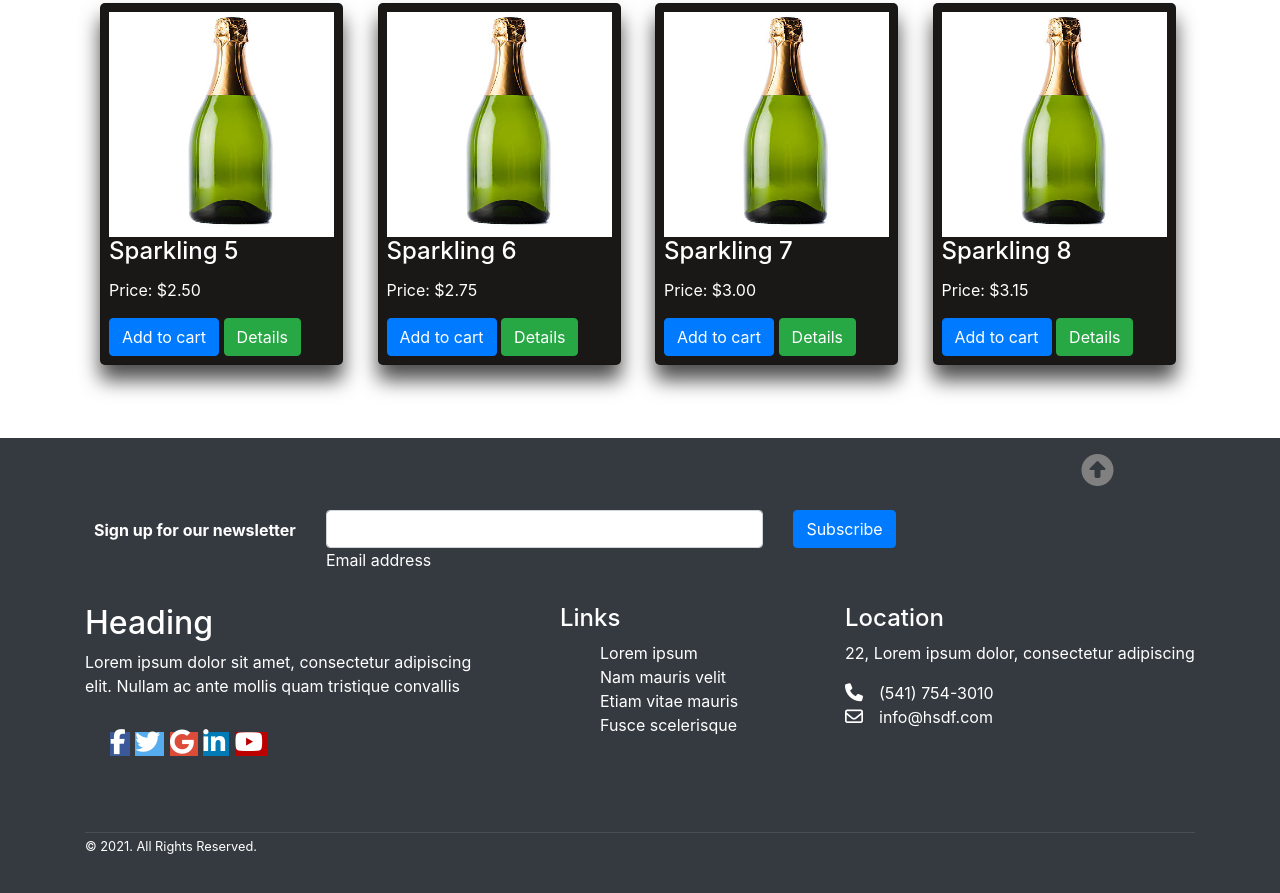
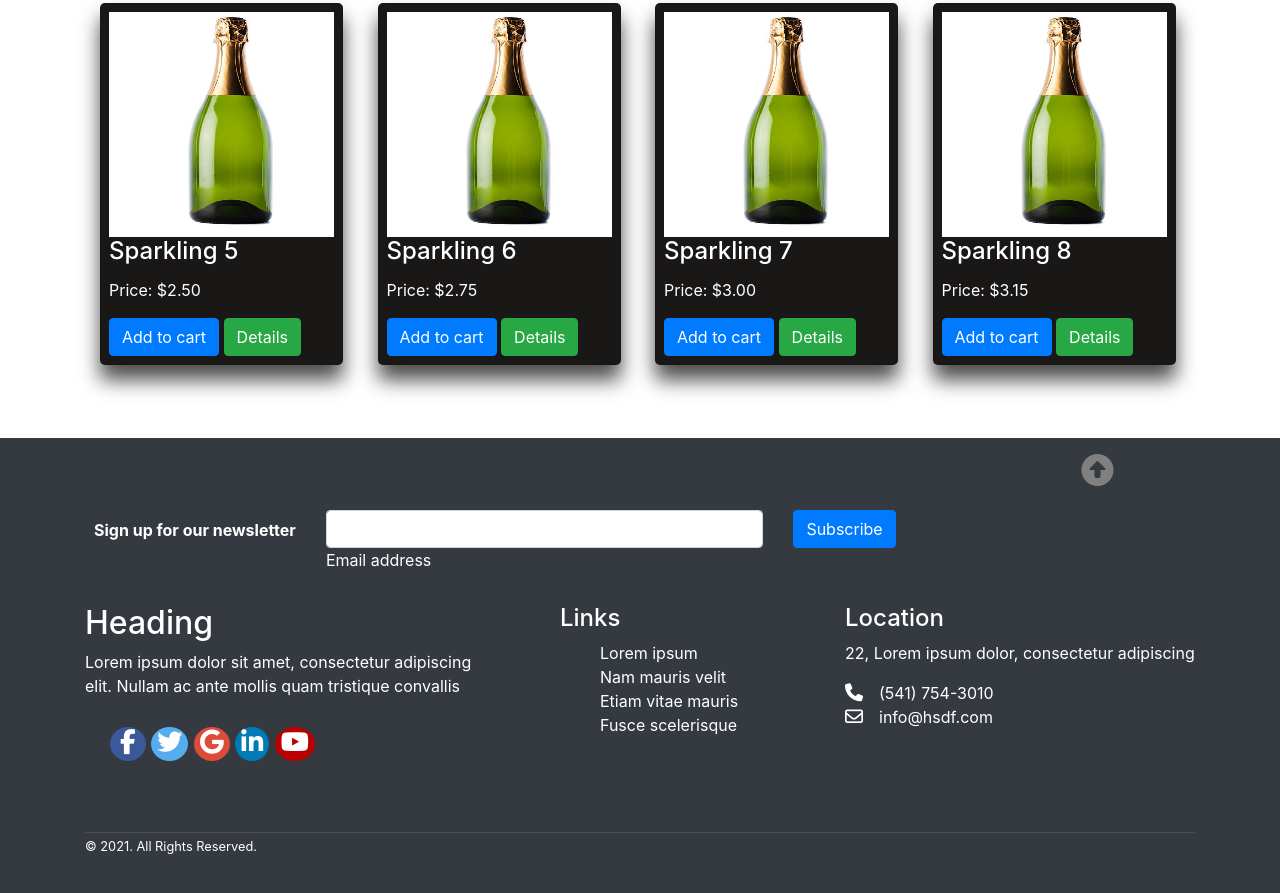
Before and after one commit to sodastereo87/wines_01, a plain HTML site: page index.html in a window 1280 px wide. Shown: the part 3467-4360 px from the top of the page. Drawn offline with nearby package versions, Linux system fonts and the light colour scheme; a web font is replaced by a local one.

Commit message:
comment app updated

```diff
--- a/app.css
+++ b/app.css
@@ -145,7 +145,7 @@ h3 {
 
 /* Style the social media icons with color, if you want */
 .icon-bar a:hover {
-  background-color: lightgray;
+  background-color: darkgray;
 }
 
 .facebook {
--- a/index.html
+++ b/index.html
@@ -558,13 +558,18 @@
                 <div class="col-lg-5 col-xs-12 about-company">
                     <h2>Heading</h2>
                     <p class="pr-5 text-white-50">Lorem ipsum dolor sit amet, consectetur adipiscing elit. Nullam ac
-                        ante
-                        mollis quam tristique convallis </p>
-                    <p id="iconfoot"><a href="#" class="facebook"><i class="fa fa-facebook mr-1"></i></a>
-                        <a href="#" class="twitter"><i class="fa fa-twitter mr-1"></i></a>
-                        <a href="#" class="google"><i class="fa fa-google mr-1"></i></a>
-                        <a href="#" class="linkedin"><i class="fa fa-linkedin mr-1"></i></a>
-                        <a href="#" class="youtube"><i class="fa fa-youtube mr-1"></i></a>
+                        ante mollis quam tristique convallis </p>
+                    <p id="iconfoot">
+                        <a href="#" class="facebook" style="padding: 5px; border-radius: 50%;"><i class="fa fa-facebook"
+                                style="padding-left: 5px; padding-right: 5px;"></i></a>
+                        <a href="#" class="twitter" style="padding: 5px; border-radius: 50%;"><i class="fa fa-twitter"
+                                style="padding-left: 1px; padding-right: 1px;"></i></a>
+                        <a href="#" class="google" style="padding: 5px; border-radius: 50%;"><i class="fa fa-google"
+                                style="padding-left: 1px; padding-right: 1px;"></i></a>
+                        <a href="#" class="linkedin" style="padding: 5px; border-radius: 50%;"><i class="fa fa-linkedin"
+                                style="padding-left: 1px; padding-right: 1px;"></i></a>
+                        <a href="#" class="youtube" style="padding: 5px; border-radius: 50%;"><i class="fa fa-youtube"
+                                style="padding-left: 1px; padding-right: 1px;"></i></a>
                     </p>
                 </div>
                 <div class="col-lg-3 col-xs-12 links">
```
Also changed, not shown: about/about.html (+25 -47 lines), contact/contact.html (+11 -5 lines).
